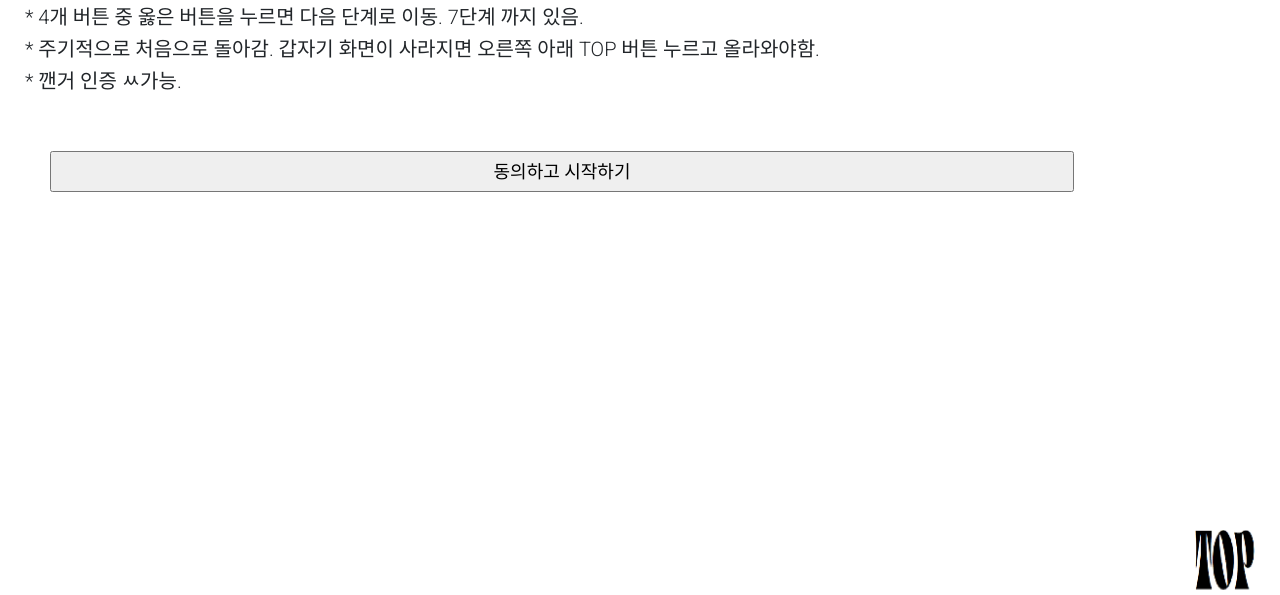
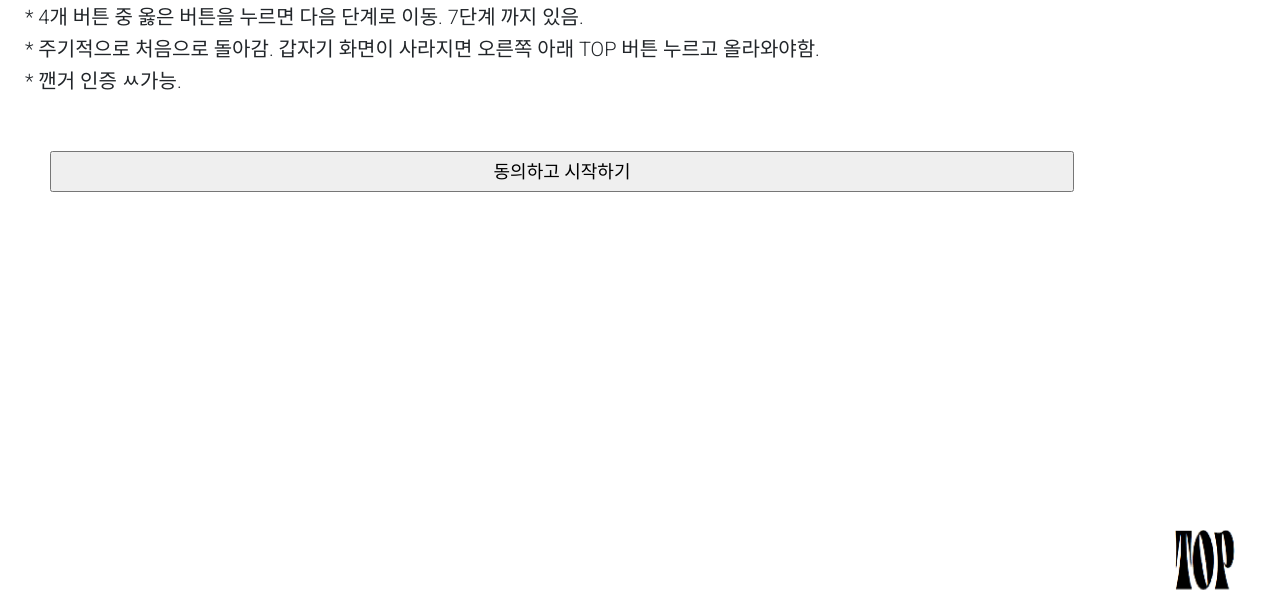
Before and after one commit to WEB-Esther/Esther, a website: page seungwoo.html in a window 1280 px wide. Shown: the part 205-800 px from the top of the page. Drawn offline with Linux system fonts and the light colour scheme.

Commit message:
Update seungwoo.html

```diff
--- a/seungwoo.html
+++ b/seungwoo.html
@@ -124,7 +124,7 @@
 <a href="seungwoo1.html"><input id="start" type="button" name="btn1" value="동의하고 시작하기" style="margin:50px;width:80%"></a>
 
 <!-- 위로가기 버튼 (오른쪽 하단에 고정) -->
-<div style="position: fixed; bottom: 5px; right: 25px; ">
+<div style="position: fixed; bottom: 5px; right: 45px; ">
   <a href="#top"><img src="Go_up.jpg" title="위로가기" alt="" width="60" height="60"></a>
 </div>
 
```
